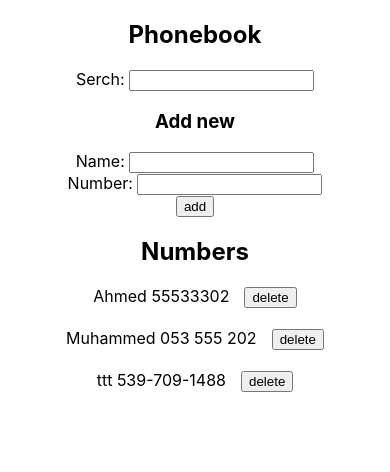
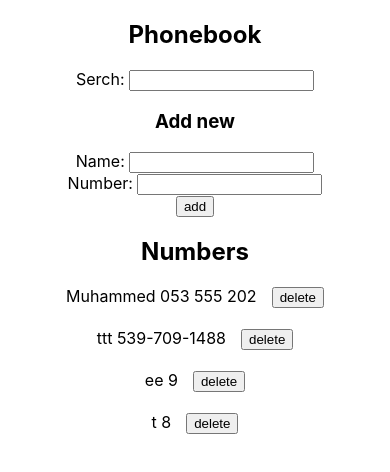
Before and after one commit to m-aljamal/fullstackopen, a React (Create React App) app in the folder part_2/phonebook/: page / in a window 390 px wide. Shown: the top 472 px of the page. Built offline with nearby package versions, Linux system fonts and the light colour scheme; data requests are answered from the project's data file.

Commit message:
Phonebook step10

```diff
--- a/part_2/phonebook/db.json
+++ b/part_2/phonebook/db.json
@@ -1,10 +1,5 @@
 {
   "persons": [
-    {
-      "name": "Ahmed",
-      "number": "55533302",
-      "id": 1
-    },
     {
       "name": "Muhammed",
       "number": "053 555 202",
@@ -14,6 +9,16 @@
       "name": "ttt",
       "number": "539-709-1488",
       "id": 3
+    },
+    {
+      "name": "ee",
+      "number": "9",
+      "id": 4
+    },
+    {
+      "name": "t",
+      "number": "8",
+      "id": 5
     }
   ]
 }
--- a/part_2/phonebook/src/App.js
+++ b/part_2/phonebook/src/App.js
@@ -3,7 +3,6 @@ import "./App.css";
 import Person from "./components/Person";
 import CreateNew from "./components/CreateNew";
 import backend from "./components/backend";
-import axios from "axios";
 
 function App() {
   const [persons, setPersons] = useState([]);
@@ -18,23 +17,33 @@ function App() {
     getData();
   }, []);
 
-  const handleSubmit = (value) => {
+  const handleSubmit = async (value) => {
     const { name, number } = value;
 
-    const checkName = persons.find(
-      (person) => person.name === name || person.number === number
-    );
+    const checkName = persons.find((person) => person.name === name);
 
-    checkName
-      ? alert(`${name} ${number} is already added to phonebook`)
-      : backend
-          .create({ name, number })
-          .then((res) => {
-            setPersons(persons.concat(res));
-          })
-          .catch((err) => {
-            console.log(err);
-          });
+    if (checkName) {
+      const confirm = window.confirm(
+        `${name} is already added to phonebook, replace the old number with new one? `
+      );
+      if (confirm) {
+        try {
+          const res = await backend.update(checkName.id, { name, number });
+          setPersons(
+            persons.map((person) => (person.id !== checkName.id ? person : res))
+          );
+        } catch (error) {
+          console.log(error);
+        }
+      }
+    } else {
+      try {
+        const res = await backend.create({ name, number });
+        setPersons(persons.concat(res));
+      } catch (error) {
+        console.log(error);
+      }
+    }
   };
 
   const handleSerch = (e) => {
@@ -69,13 +78,11 @@ function App() {
       <h2>Numbers</h2>
 
       {serchName.length > 0
-        ? serchName.map((person) => (
-            <Person key={person.name} person={person} />
-          ))
+        ? serchName.map((person) => <Person key={person.id} person={person} />)
         : persons &&
           persons.map((person) => (
             <Person
-              key={person.name}
+              key={person.id}
               person={person}
               deleteContact={deleteContact}
             />
--- a/part_2/phonebook/src/components/backend.js
+++ b/part_2/phonebook/src/components/backend.js
@@ -12,12 +12,16 @@ const create = async (data) => {
 };
 
 const remove = async (id) => {
-  const res = await axios.delete(`${baseUrl}/${id}`);
+  await axios.delete(`${baseUrl}/${id}`);
+};
 
-
+const update = async (id, data) => {
+  const res = await axios.put(`${baseUrl}/${id}`, data);
+  return res.data;
 };
 export default {
   getAll,
   create,
   remove,
+  update
 };
```
